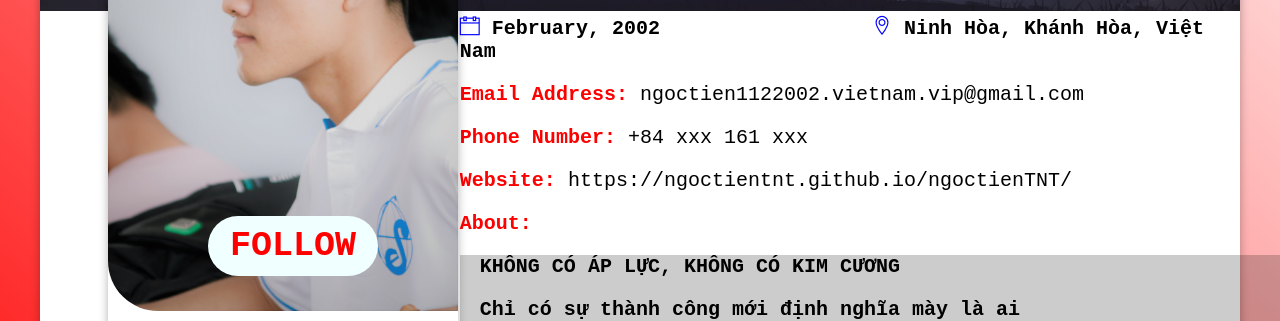
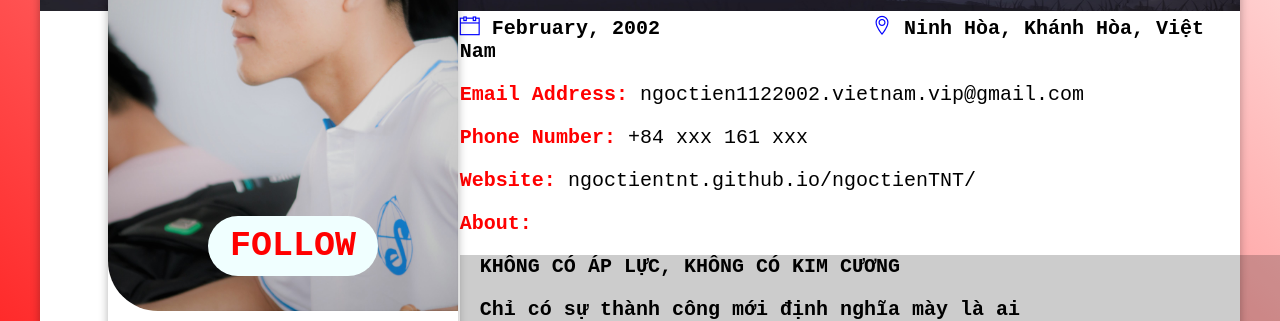
Before and after one commit to ngoctienTNT/ngoctienTNT.me, a plain HTML site: page index.html in a window 1280 px wide. Shown: the part 422-743 px from the top of the page. Drawn offline with nearby package versions, Linux system fonts and the light colour scheme; a script that the page names is missing.

Commit message:
Update index.html

```diff
--- a/index.html
+++ b/index.html
@@ -51,7 +51,7 @@
                 <p class="website contact">
                     Website:
                     <a href="https://ngoctientnt.github.io/ngoctienTNT/" class="web" target="_blank">
-                        https://ngoctientnt.github.io/ngoctienTNT/
+                        ngoctientnt.github.io/ngoctienTNT/
                     </a>
                 </p>
 
```
